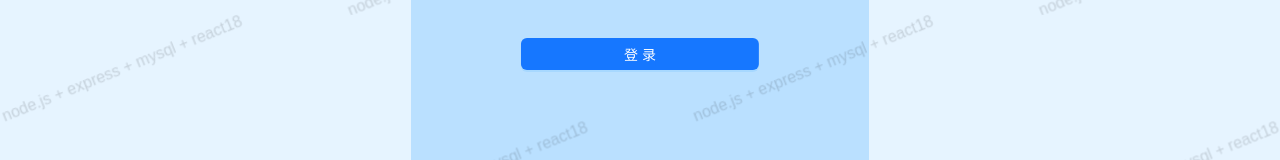
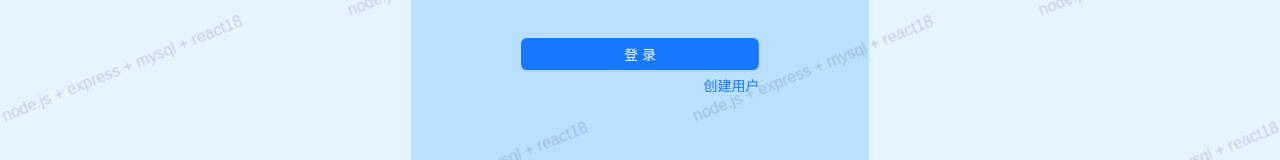
Before and after one commit to linxx5599/chat, a React (Create React App) app in the folder web/: page /login in a window 1280 px wide. Shown: the part 410-570 px from the top of the page. Built offline with nearby package versions, Linux system fonts and the light colour scheme.

Commit message:
web: 添加创建用户接口

```diff
--- a/web/src/api/login/index.ts
+++ b/web/src/api/login/index.ts
@@ -9,6 +9,13 @@ const loginApi: T.LoginApi = {
       method: "post",
       data
     });
+  },
+  insertUser(data) {
+    return request({
+      url: "/insertUser",
+      method: "post",
+      data
+    });
   }
 };
 
--- a/web/src/api/login/types.ts
+++ b/web/src/api/login/types.ts
@@ -4,4 +4,5 @@ export interface LoginParams {
 }
 export interface LoginApi {
   login: (params: LoginParams) => Promise<any>;
+  insertUser: (params: LoginParams) => Promise<any>;
 }
--- a/web/src/lang/config/en.ts
+++ b/web/src/lang/config/en.ts
@@ -1,5 +1,12 @@
 export default {
   login: "Log in",
+  addlogin: "Create user",
+  add: "Create",
+  addSuccess: "Successfully created",
+  loginSuccess: "Login success",
+  addFail: "Creation failure",
+  loginFail: "Login failure",
+  returnLogin: "Return to login",
   userNameTip: "Please enter the user name",
   userPasswordTip: "Please enter password",
   confirm: "confirm",
--- a/web/src/lang/config/zh.ts
+++ b/web/src/lang/config/zh.ts
@@ -1,5 +1,12 @@
 export default {
   login: "登录",
+  addlogin: "创建用户",
+  add: "创建",
+  addSuccess: "创建成功",
+  loginSuccess: "登录成功",
+  addFail: "创建失败",
+  loginFail: "登录失败",
+  returnLogin: "返回登录",
   userNameTip: "请输入用户名",
   userPasswordTip: "请输入密码",
   confirm: "确定",
--- a/web/src/views/login/index.module.less
+++ b/web/src/views/login/index.module.less
@@ -54,6 +54,15 @@
       display: block;
       background-color: var(--colorPrimary);
       transition: transform 0.1s ease-in-out;
+    }
+    :global(.ant-btn-link) {
+      position: absolute;
+      bottom: 31%;
+      right: -20%;
+      span {
+        position: unset;
+        background-color: unset;
+      }
     }
     .top,
     .bottom {
--- a/web/src/views/login/index.tsx
+++ b/web/src/views/login/index.tsx
@@ -7,21 +7,37 @@ import { useTranslation } from "react-i18next";
 
 import { loginApi } from "@/api";
 import { setToken } from "@/utils/auth";
+
 const Login: React.FC = () => {
   const { t } = useTranslation();
   const login = t("login");
+  const addlogin = t("addlogin");
+  const returnLogin = t("returnLogin")
+  const add = t("add");
   const userNameTip = t("userNameTip");
   const userPasswordTip = t("userPasswordTip");
 
   const [loading, setLoading] = useState<boolean>(false);
 
+  const [isAdd, setIsAdd] = useState<boolean>(false);
+
   const navigate = useNavigate();
   const onFinish = (values: any) => {
     setLoading(true);
+    if (isAdd) {
+      loginApi.insertUser(values).then(() => {
+        message.success(t('addSuccess'));
+      })
+      .catch((err) => {
+        message.error(err.message);
+      })
+      .finally(() => setLoading(false));
+      return
+    }
     loginApi
       .login(values)
       .then((res) => {
-        message.success("登录成功");
+        message.success(t('loginSuccess'));
         setToken(res.token);
         navigate("/chat");
       })
@@ -34,7 +50,7 @@ const Login: React.FC = () => {
   return (
     <div className={style["login-container"]}>
       <div className={style["login"]}>
-        <div className={style["header"]}>{login}</div>
+        <div className={style["header"]}>{isAdd ? addlogin : login}</div>
         <Form
           name="basic"
           labelCol={{ span: 8 }}
@@ -73,9 +89,18 @@ const Login: React.FC = () => {
             type="primary"
             htmlType="submit"
           >
-            {loading ? "" : login}
+            {loading ? "" : isAdd ? add : login}
           </Button>
         </Form>
+        {isAdd ? (
+          <Button type="link" block onClick={() => setIsAdd(false)}>
+          {returnLogin}
+        </Button>
+        ) : (
+          <Button type="link" block onClick={() => setIsAdd(!isAdd)}>
+            {addlogin}
+          </Button>
+        )}
       </div>
     </div>
   );
```
